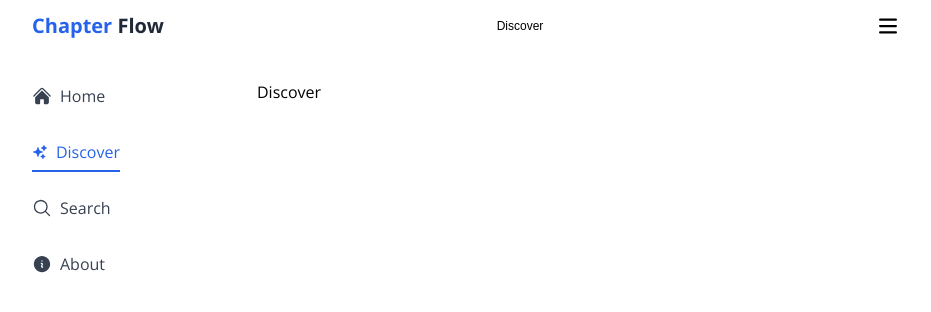
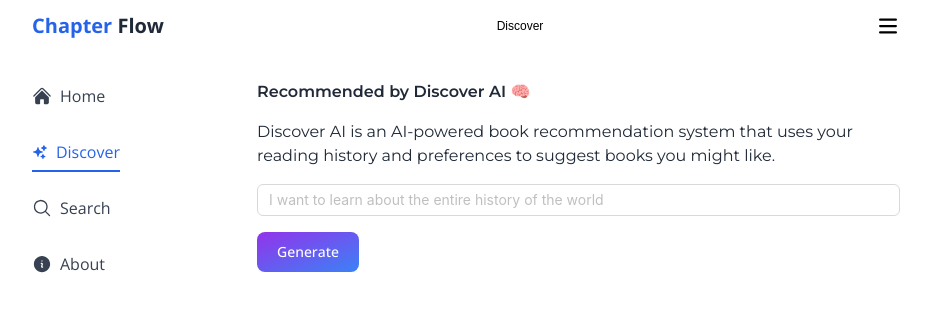
Before and after one commit to devemit/chapter-flow-app, a React (Vite) app: page /discover in a window 1280 px wide. Shown: the top 312 px of the page, without its empty margins (174-1105 px from the left). Built offline with nearby package versions, Linux system fonts and the light colour scheme; no server answers; a web font is replaced by a local one.

Commit message:
discover frontend add

```diff
--- /dev/null
+++ b/src/components/ui/ai-input.tsx
@@ -0,0 +1,10 @@
+import { Input } from 'antd';
+import { cn } from '../../utils/tw';
+
+export const AiInput = ({ className }: { className?: string }) => {
+   return (
+      <div className={cn('w-full max-w-[900px]', className)}>
+         <Input placeholder='I want to learn about the entire history of the world' />
+      </div>
+   );
+};
--- a/src/components/ui/book-section.tsx
+++ b/src/components/ui/book-section.tsx
@@ -6,7 +6,7 @@ interface BookSectionProps {
 export const BookSection = ({ title, children }: BookSectionProps) => {
    return (
       <div>
-         <h2 className='text-md font-semibold mb-4 text-slate-600'>{title}</h2>
+         <h2 className='text-md font-semibold mb-4 text-gray-800'>{title}</h2>
          {children}
       </div>
    );
--- /dev/null
+++ b/src/components/ui/sub-title.tsx
@@ -0,0 +1,11 @@
+import { cn } from '../../utils/tw';
+
+export const SubTitle = ({
+   children,
+   className,
+}: {
+   children: React.ReactNode;
+   className?: string;
+}) => {
+   return <h2 className={cn('text-md font-semibold mb-4 text-gray-800', className)}>{children}</h2>;
+};
--- a/src/components/views/discover.tsx
+++ b/src/components/views/discover.tsx
@@ -1,3 +1,21 @@
+import { SubTitle } from '../ui/sub-title';
+import { AiInput } from '../ui/ai-input';
+
 export const Discover = () => {
-   return <div>Discover</div>;
+   return (
+      <section>
+         <SubTitle>Recommended by Discover AI 🧠</SubTitle>
+         <h2 className='text-gray-800'>
+            Discover AI is an AI-powered book recommendation system that uses your reading history
+            and preferences to suggest books you might like.
+         </h2>
+         <AiInput className='my-4' />
+         <button
+            type='button'
+            className='text-white bg-gradient-to-br from-purple-600 to-blue-500 hover:bg-gradient-to-bl focus:ring-4 focus:outline-none focus:ring-blue-300 dark:focus:ring-blue-800 font-medium rounded-lg text-sm px-5 py-2.5 text-center me-2 mb-2'
+         >
+            Generate
+         </button>
+      </section>
+   );
 };
--- a/src/components/views/search.tsx
+++ b/src/components/views/search.tsx
@@ -5,14 +5,15 @@ import { SearchInput } from '../ui/search-input';
 import { Book } from '../ui/book';
 import { BookGrid } from '../ui/book-grid';
 import { BookSection } from '../ui/book-section';
+import { SubTitle } from '../ui/sub-title';
 
 export const Search = () => {
    return (
-      <section className='flex flex-col items-center pt-10'>
+      <section className='flex flex-col items-center'>
+         <SearchInput />
          <Divider />
-         <SearchInput />
+         <SubTitle>Popular Books 🔥</SubTitle>
          <div className='w-full max-w-[900px] space-y-8'>
-            <h2 className='my-10 font-semibold text-2xl text-slate-700'>Popular Books</h2>
             <BookSection title='Horror'>
                <BookGrid>
                   <Book className='h-40 bg-gray-100 rounded-md'>Book 1</Book>
```
